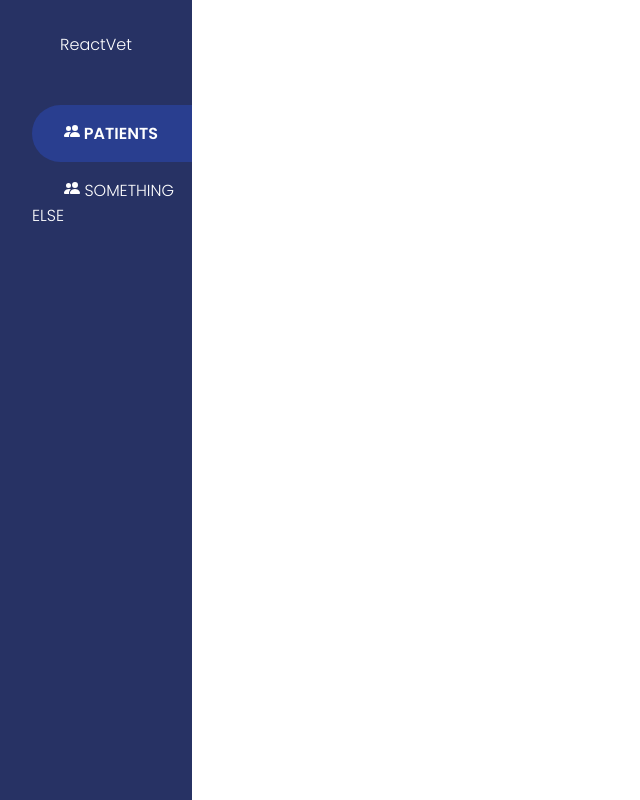
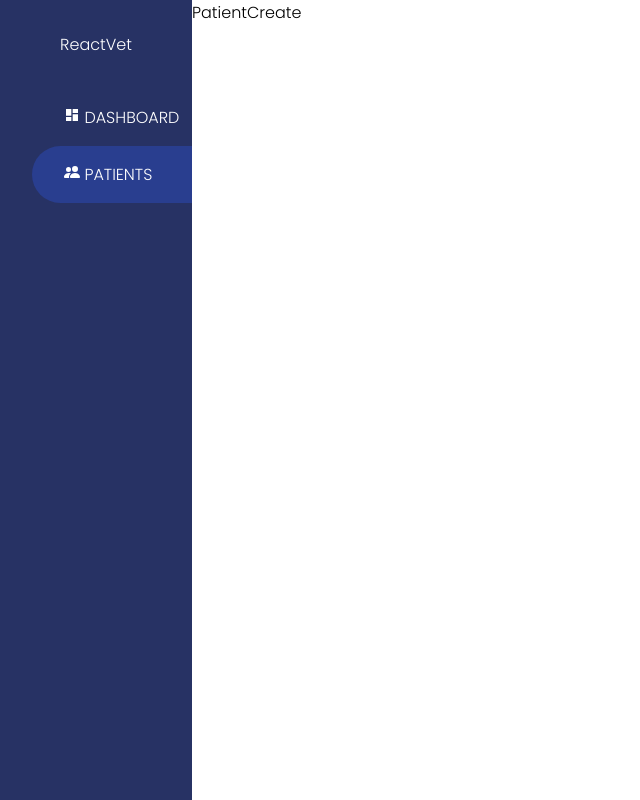
Before and after one commit to yjcyun/ReactConnect, a React (Create React App) app: page /patients/new in a window 1280 px wide. Shown: the whole page, without its empty margins (0-640 px from the left). Built offline with nearby package versions, Linux system fonts and the light colour scheme.

Commit message:
Fix Sidebar active item & add patient crud routes

```diff
--- a/src/components/App.jsx
+++ b/src/components/App.jsx
@@ -2,13 +2,23 @@ import React from 'react';
 import { Route, Switch } from 'react-router-dom';
 import SideNav from './SideNav';
 import PatientPage from '../pages/PatientPage';
+import PatientCreate from './patients/PatientCreate';
+import PatientEdit from './patients/PatientEdit';
+import PatientDelete from './patients/PatientDelete';
+import PatientShow from './patients/PatientShow';
+import DashboardPage from '../pages/DashboardPage';
 
 function App() {
   return (
     <div className='app'>
       <SideNav />
       <Switch>
-        <Route exact path='/' component={PatientPage} />
+        <Route exact path='/' component={DashboardPage} />
+        <Route exact path='/patients' component={PatientPage} />
+        <Route path='/patients/new' component={PatientCreate} />
+        <Route path='/patients/edit/:id' component={PatientEdit} />
+        <Route path='/patients/delete/:id' component={PatientDelete} />
+        <Route path='/patients/:id' component={PatientShow} />
       </Switch>
     </div>
   );
--- a/src/components/SideNav.jsx
+++ b/src/components/SideNav.jsx
@@ -1,23 +1,29 @@
-import React, { useState } from 'react'
+import React from 'react'
 import { NavLink } from 'react-router-dom'
 import styled from 'styled-components'
 import { BsPeopleFill } from 'react-icons/bs';
+import { MdDashboard } from 'react-icons/md';
 
 const SideNav = () => {
-  const [activeItem, setActiveItem] = useState('patients');
+
+  const checkActive=(match, location) => {
+    if(!location) return false;
+    const {pathname} = location;
+    return pathname === "/";
+  }
 
   return (
     <SideNavWrapper>
       <Logo>ReactVet</Logo>
       <ul>
         <NavList>
-          <NavLink to='/' activeClassName='selected'>
-            <BsPeopleFill /> Patients
+          <NavLink to='/' activeClassName='selected' isActive={checkActive}>
+            <MdDashboard /> Dashboard
           </NavLink>
         </NavList>
         <NavList>
-          <NavLink to='/'>
-            <BsPeopleFill /> Something Else
+          <NavLink to='/patients' activeClassName='selected'>
+            <BsPeopleFill /> Patients
           </NavLink>
         </NavList>
       </ul>
@@ -38,17 +44,16 @@ const Logo = styled.div`
 `
 
 const NavList = styled.li`
-  margin: 1rem 0;
   padding-left: 2rem;
 
   a {
     color: #fff;
     text-transform: uppercase;
     padding: 1rem 0 1rem 2rem;
+    display:block;
   }
 
   .selected {
-    font-weight:bold;
     background-color:var(--second-bg-color);
     display:block;
     border-top-left-radius: 2rem;
--- /dev/null
+++ b/src/components/patients/PatientCreate.jsx
@@ -0,0 +1,11 @@
+import React from 'react'
+
+const PatientCreate = () => {
+  return (
+    <div>
+      PatientCreate
+    </div>
+  )
+}
+
+export default PatientCreate
--- /dev/null
+++ b/src/components/patients/PatientDelete.jsx
@@ -0,0 +1,11 @@
+import React from 'react'
+
+const PatientDelete = () => {
+  return (
+    <div>
+      PatientDelete
+    </div>
+  )
+}
+
+export default PatientDelete
--- /dev/null
+++ b/src/components/patients/PatientEdit.jsx
@@ -0,0 +1,11 @@
+import React from 'react'
+
+const PatientEdit = () => {
+  return (
+    <div>
+      PatientEdit
+    </div>
+  )
+}
+
+export default PatientEdit
--- /dev/null
+++ b/src/components/patients/PatientShow.jsx
@@ -0,0 +1,11 @@
+import React from 'react'
+
+const PatientShow = () => {
+  return (
+    <div>
+      PatientShow
+    </div>
+  )
+}
+
+export default PatientShow
--- /dev/null
+++ b/src/pages/DashboardPage.jsx
@@ -0,0 +1,11 @@
+import React from 'react'
+
+const DashboardPage = () => {
+  return (
+    <div>
+      Dashboard
+    </div>
+  )
+}
+
+export default DashboardPage
```
Also changed, not shown: src/components/patients/PatientItem.jsx (deleted).
